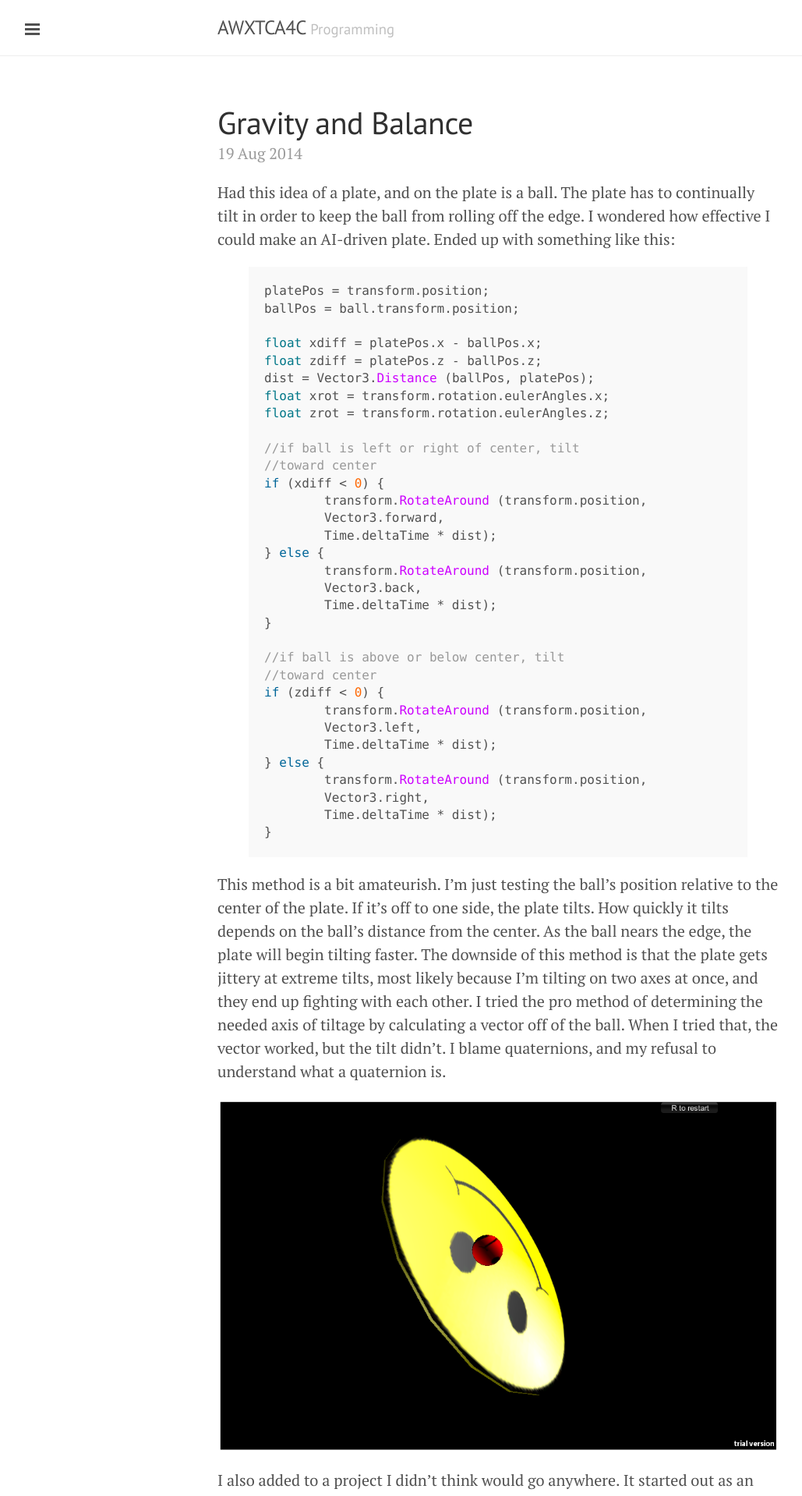
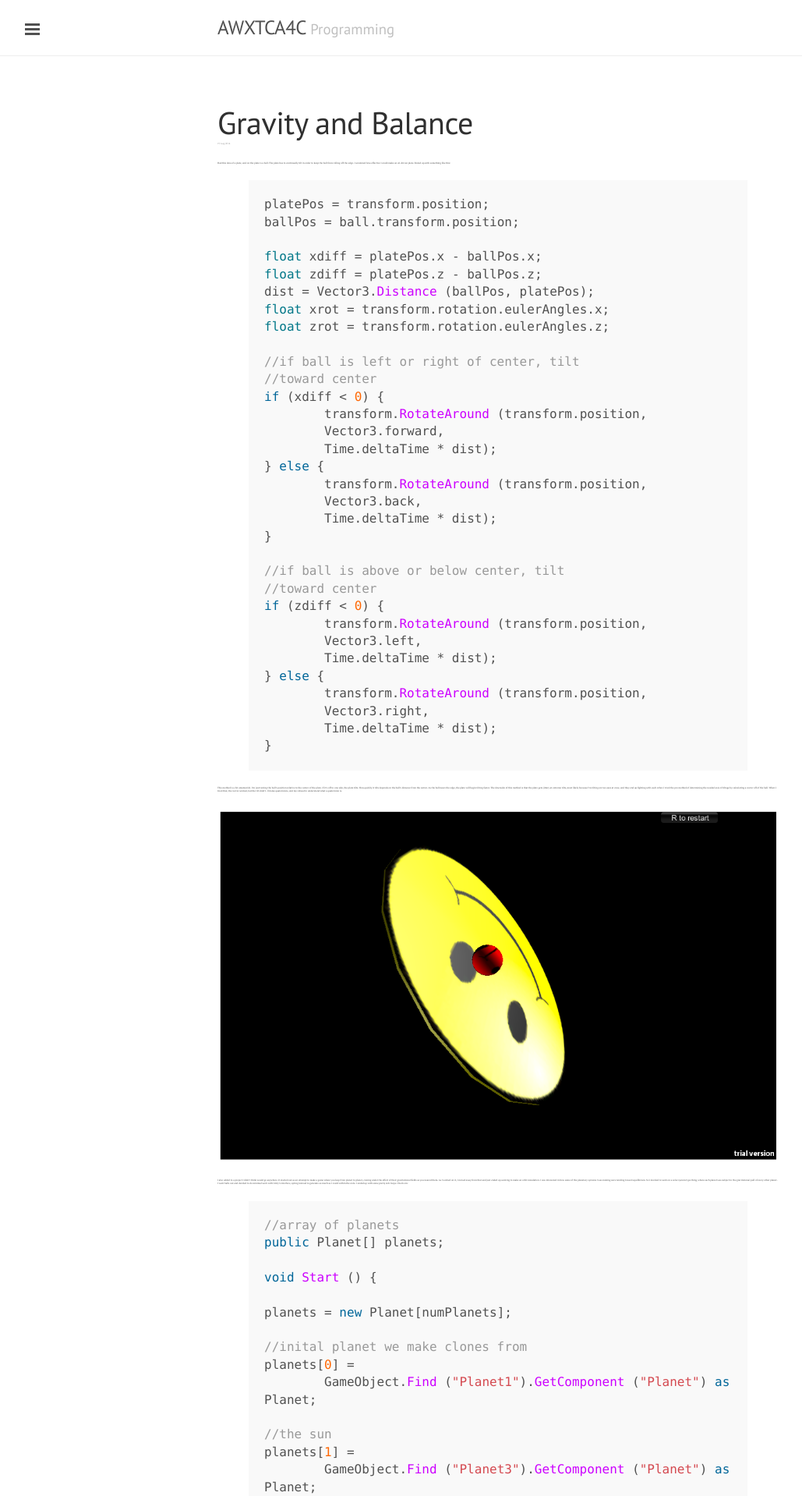
Before and after one commit to apiotrow/apiotrow.github.io, a Jekyll site: the page built from index.html, in a window 1280 px wide. Shown: the top 1918 px of the page at 78% size, without its empty margins (1-1030 px from the left). Built offline with Jekyll 4.4.1, drawn with Linux system fonts in a browser that asks for light colours; Markdown is read by kramdown in place of the engine named in the settings; the list of posts is cut into pages by our own code.

Commit message:
Update lanyon.css

```diff
--- a/public/css/lanyon.css
+++ b/public/css/lanyon.css
@@ -300,6 +300,7 @@
 .page,
 .post {
   margin-bottom: 4em;
+  font-size: 15%;
 }
 
 /* Blog post or page title */
```
